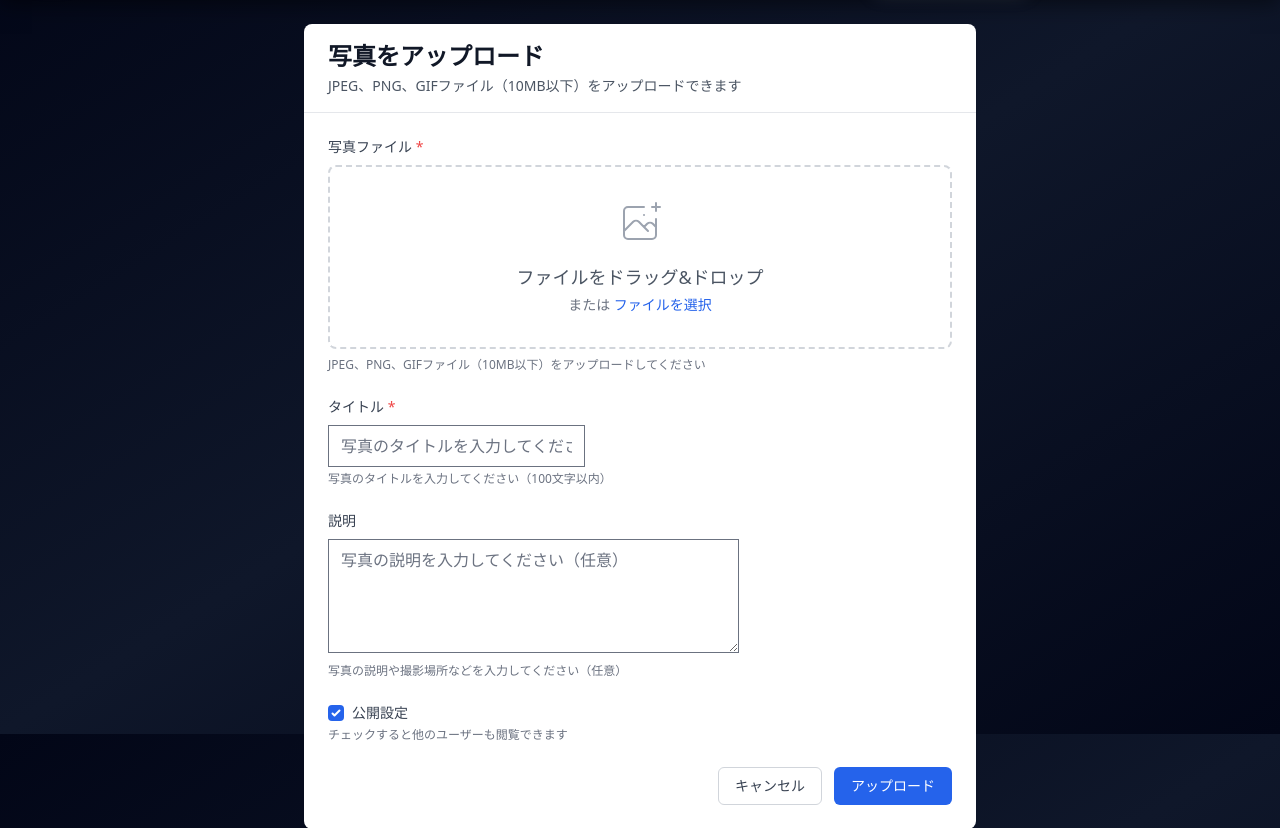
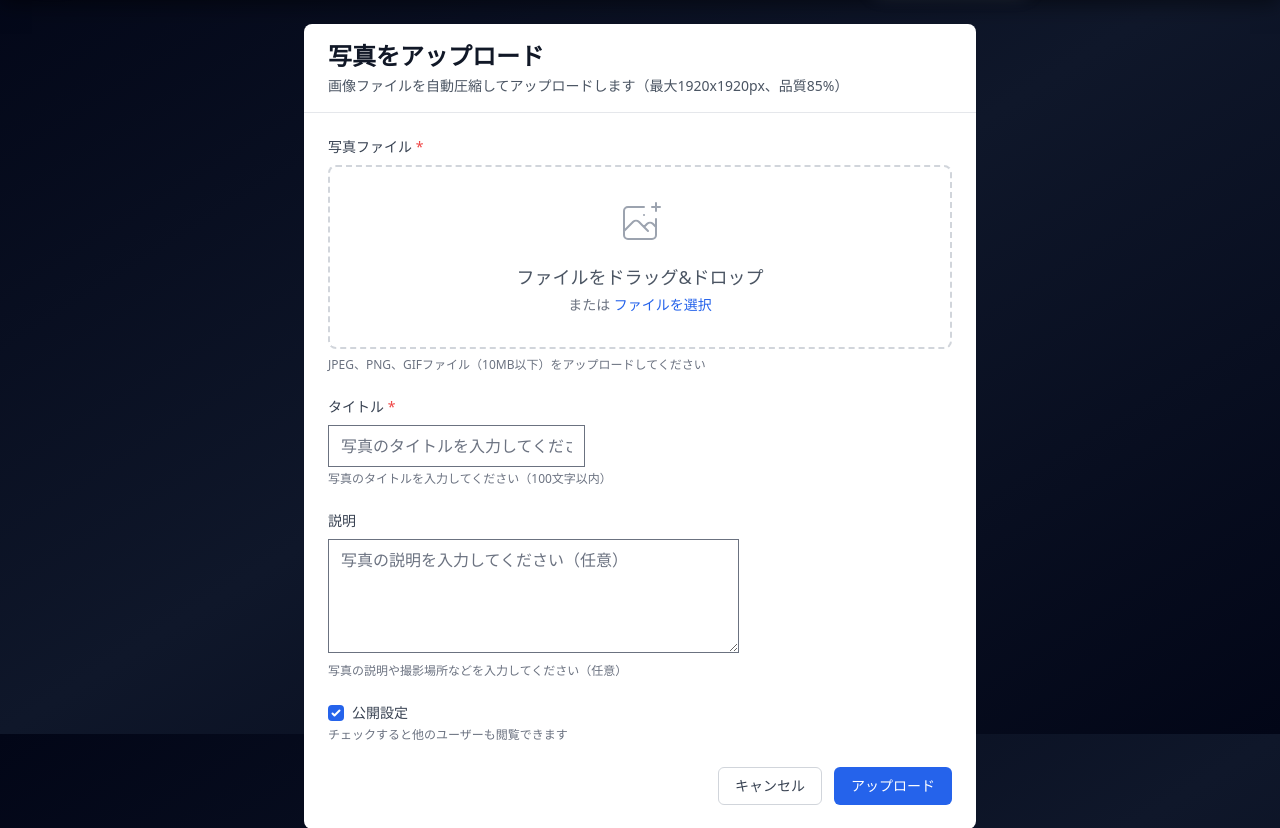
Before and after one commit to Yasunobu1001/picture_base2, a Django app: page /photos/upload/ in a window 1280 px wide. Shown: the part 66-894 px from the top of the page. Run offline with Django 4.2, Linux system fonts and the light colour scheme; the visitor is signed in with stand-in values (Sample User, id 1); some libraries are stand-ins or nearby versions.

Commit message:
画像自動圧縮機能を追加
- JavaScriptで画像を自動圧縮（最大1920x1920px）
- JPEG品質85%で高品質を維持しつつファイルサイズを削減
- アスペクト比を維持してリサイズ
- 圧縮前後のファイルサイズをコンソールに表示
- スマホの高解像度写真に対応

```diff
--- a/photos/templates/photos/photo_upload.html
+++ b/photos/templates/photos/photo_upload.html
@@ -8,7 +8,7 @@
         <div class="px-6 py-4 border-b border-gray-200">
             <h1 class="text-2xl font-bold text-gray-900">写真をアップロード</h1>
             <p class="mt-1 text-sm text-gray-600">
-                JPEG、PNG、GIFファイル（10MB以下）をアップロードできます
+                画像ファイルを自動圧縮してアップロードします（最大1920x1920px、品質85%）
             </p>
         </div>
 
@@ -234,28 +234,104 @@ document.addEventListener('DOMContentLoaded', function() {
         simulateProgress();
     });
 
-    function handleFileSelect(file) {
+    async function handleFileSelect(file) {
         // ファイル形式チェック
-        const allowedTypes = ['image/jpeg', 'image/jpg', 'image/png', 'image/gif'];
-        if (!allowedTypes.includes(file.type)) {
-            alert('サポートされていないファイル形式です。JPEG、PNG、GIFファイルのみアップロード可能です。');
+        if (!file.type.startsWith('image/')) {
+            alert('画像ファイルのみアップロード可能です。');
             return;
         }
 
+        // 元のファイルサイズを表示
+        console.log('元のファイルサイズ:', formatFileSize(file.size));
+
+        // 画像を圧縮
+        try {
+            const compressedFile = await compressImage(file);
+            console.log('圧縮後のファイルサイズ:', formatFileSize(compressedFile.size));
+
             // ファイルサイズチェック（10MB）
             const maxSize = 10 * 1024 * 1024;
-        if (file.size > maxSize) {
+            if (compressedFile.size > maxSize) {
                 alert('ファイルサイズが大きすぎます。10MB以下のファイルをアップロードしてください。');
                 return;
             }
 
             // ファイル情報を設定
             const dt = new DataTransfer();
-        dt.items.add(file);
+            dt.items.add(compressedFile);
             fileInput.files = dt.files;
 
             // プレビューを表示
-        showPreview(file);
+            showPreview(compressedFile);
+        } catch (error) {
+            console.error('画像圧縮エラー:', error);
+            alert('画像の処理中にエラーが発生しました。');
+        }
+    }
+
+    async function compressImage(file) {
+        return new Promise((resolve, reject) => {
+            const reader = new FileReader();
+            reader.onload = function(e) {
+                const img = new Image();
+                img.onload = function() {
+                    // キャンバスを作成
+                    const canvas = document.createElement('canvas');
+                    const ctx = canvas.getContext('2d');
+
+                    // 最大サイズを設定（スマホ写真対応）
+                    const MAX_WIDTH = 1920;
+                    const MAX_HEIGHT = 1920;
+                    let width = img.width;
+                    let height = img.height;
+
+                    // アスペクト比を維持してリサイズ
+                    if (width > height) {
+                        if (width > MAX_WIDTH) {
+                            height = Math.round((height * MAX_WIDTH) / width);
+                            width = MAX_WIDTH;
+                        }
+                    } else {
+                        if (height > MAX_HEIGHT) {
+                            width = Math.round((width * MAX_HEIGHT) / height);
+                            height = MAX_HEIGHT;
+                        }
+                    }
+
+                    canvas.width = width;
+                    canvas.height = height;
+
+                    // 画像を描画
+                    ctx.drawImage(img, 0, 0, width, height);
+
+                    // 圧縮してBlobに変換
+                    canvas.toBlob(
+                        function(blob) {
+                            if (blob) {
+                                // 元のファイル名を保持
+                                const compressedFile = new File([blob], file.name, {
+                                    type: 'image/jpeg',
+                                    lastModified: Date.now()
+                                });
+                                resolve(compressedFile);
+                            } else {
+                                reject(new Error('画像の圧縮に失敗しました'));
+                            }
+                        },
+                        'image/jpeg',
+                        0.85 // 品質: 85%（高品質を維持しつつ圧縮）
+                    );
+                };
+                img.onerror = function() {
+                    reject(new Error('画像の読み込みに失敗しました'));
+                };
+                img.src = e.target.result;
+            };
+            reader.onerror = function() {
+                reject(new Error('ファイルの読み込みに失敗しました'));
+            };
+            reader.readAsDataURL(file);
+        });
     }
 
     function showPreview(file) {
```
Lines whose indentation alone changed are shown as unchanged.
